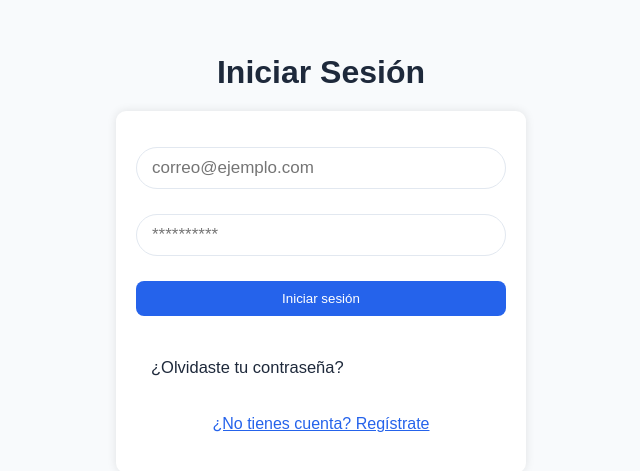
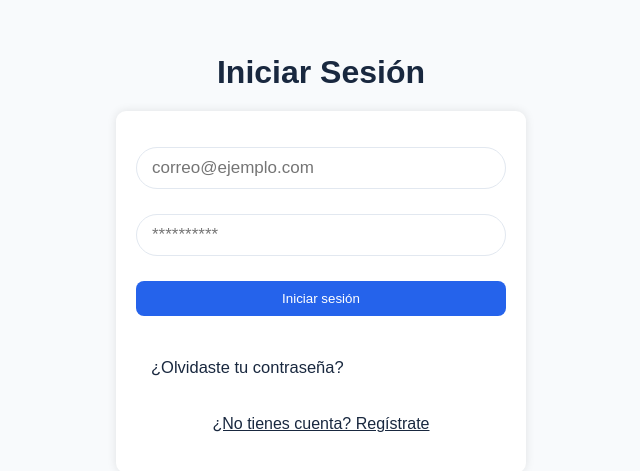
Before and after one commit to AlexanderCassiani/unibecas, a React (Vite) app: page / in a window 1280 px wide. Shown: the part 137-608 px from the top of the page, without its empty margins (319-959 px from the left). Built offline with nearby package versions, Linux system fonts and the light colour scheme.

Commit message:
styles: mejora estilos en el componente LoginPage

```diff
--- a/src/components/button/button.css
+++ b/src/components/button/button.css
@@ -4,9 +4,4 @@
     border-radius: 8px;
     cursor: pointer;
     background-color: var(--primary-color);
-    color: white;
 }
-
-.button:hover {
-    background-color: #144cc4;
-}
--- a/src/features/auth/components/loginForm/loginForm.css
+++ b/src/features/auth/components/loginForm/loginForm.css
@@ -25,6 +25,11 @@
 
 .btn-login {
     width: 100%;
+    color: white;
+}
+
+.btn-login:hover {
+    background-color: var(--hover);
 }
 
 .opciones-login {
@@ -42,10 +47,9 @@
 }
 
 .forgot-password-link:hover {
-    background-color: #BEC3C9;
+    background-color: #dae0e9;
 }
 
 .signup-link {
     text-align: center;
-    color: var(--primary-color);
 }
--- a/src/features/auth/styles/loginPage.css
+++ b/src/features/auth/styles/loginPage.css
@@ -7,6 +7,5 @@
 }
 
 .login-page h1 {
-    color: var(--text-primary);
     margin: 0;
 }
--- a/src/index.css
+++ b/src/index.css
@@ -3,8 +3,10 @@
 
   --background: #F8FAFC;
 
-  --text-primary: #1E293B;
+  --text-primary: #19283f;
   --text-secondary: #64748B;
+
+  --hover: #144cc4;
 
   --success: #22C55E;
   --danger: #EF4444;
@@ -15,6 +17,7 @@
 * {
   box-sizing: border-box;
   font-family: 'poppins', sans-serif;
+  color: var(--text-primary);
 }
 
 body {
```
